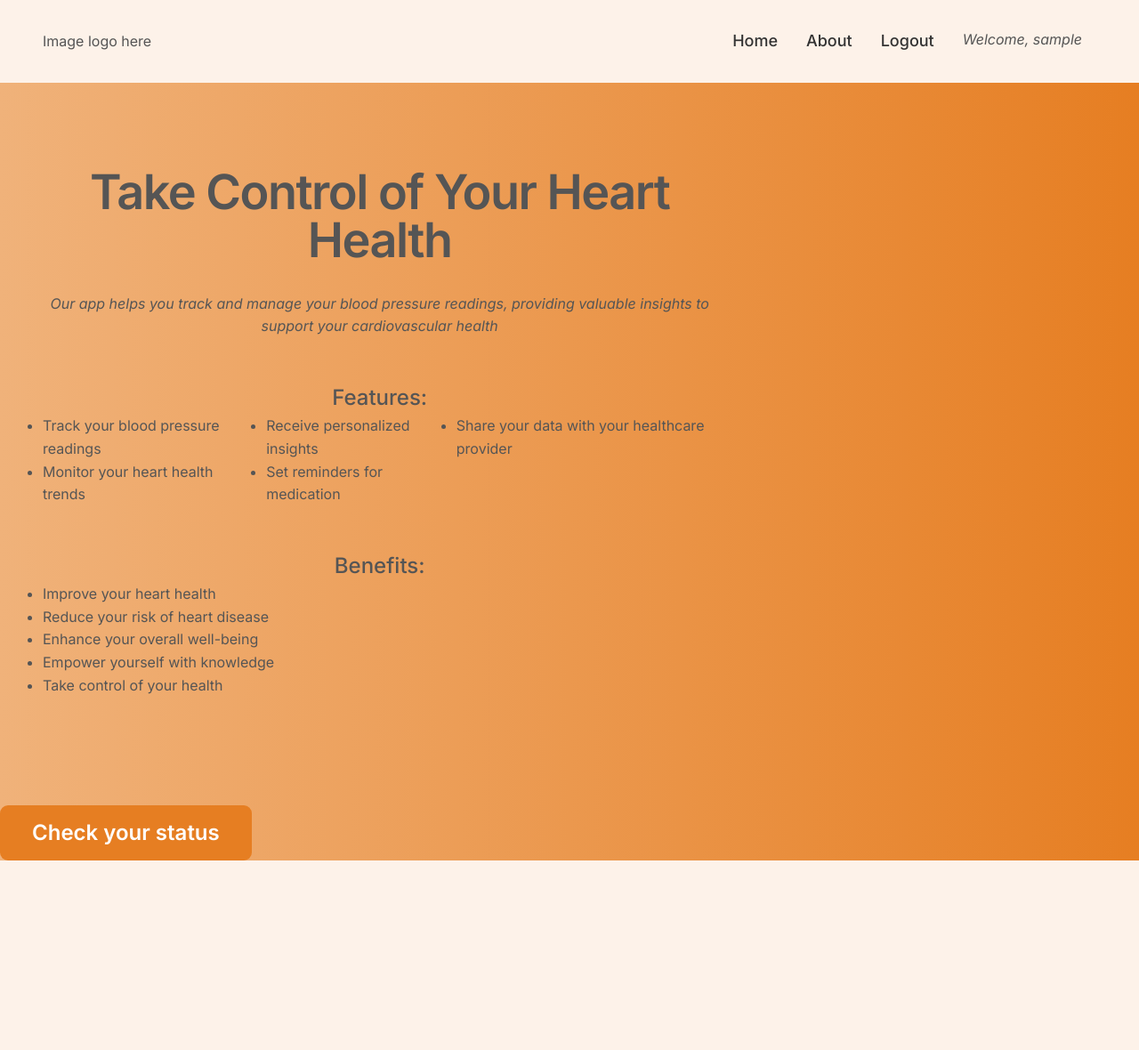
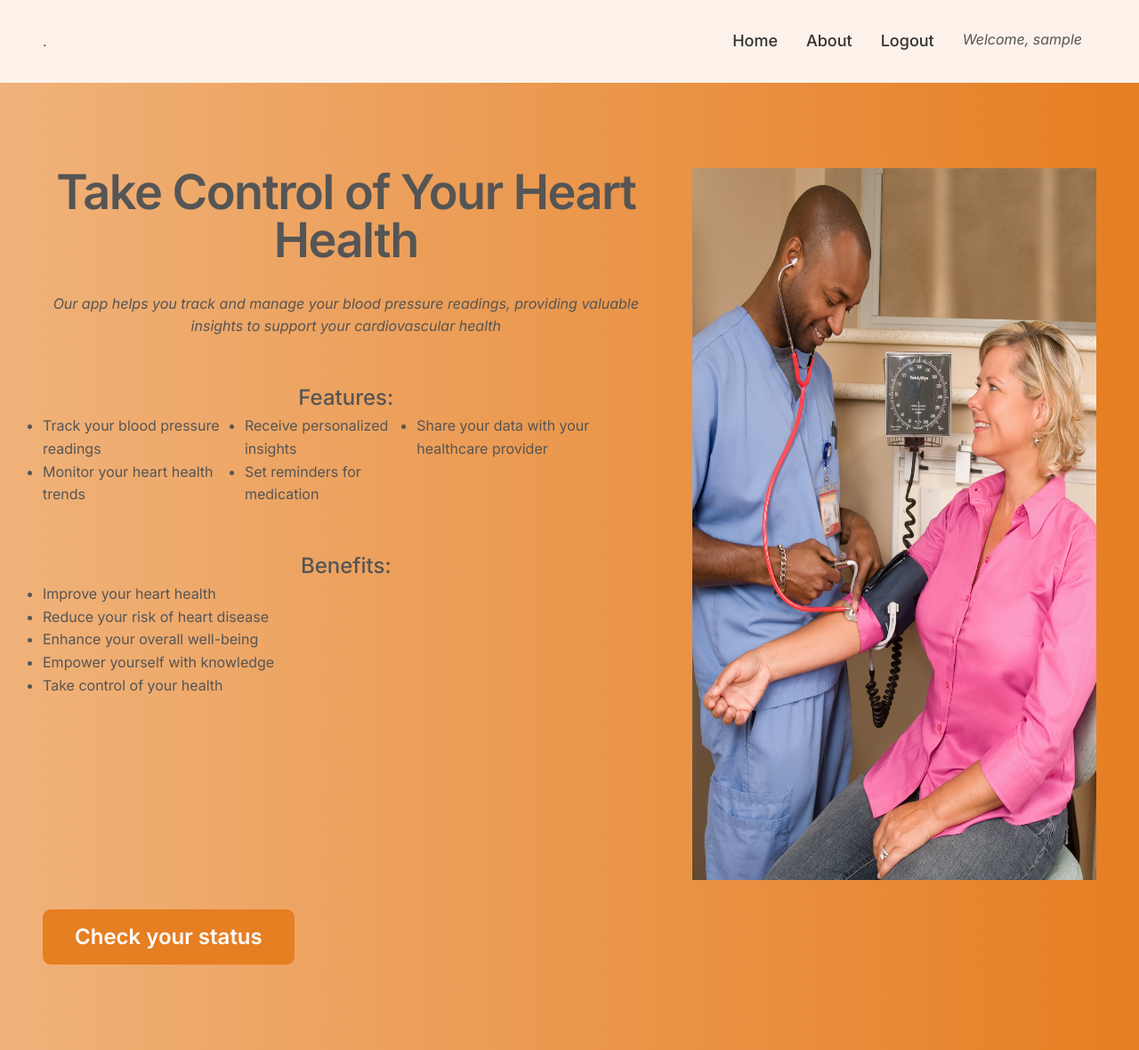
Before and after one commit to GOlukorede/BPTracker, a Flask app: page /home in a window 1280 px wide. Shown: the whole page at 89% size. Before the commit the page ends 967 px from the top, so only its background shows below. Run offline with Flask 3, Linux system fonts and the light colour scheme; the visitor is signed in with stand-in values (Sample User, id 1).

Commit message:
Updated the home file

```diff
--- a/tracker/api_page.py
+++ b/tracker/api_page.py
@@ -6,7 +6,7 @@ from flask_bcrypt import Bcrypt
 # Create an instance of the Api class
 bcrypt = Bcrypt()
 
-# Define the fields for the response data
+# Define the fields for the response data for the user
 user_fields = {
         'id': fields.Integer,
         'firstname': fields.String,
@@ -14,7 +14,7 @@ user_fields = {
         'email': fields.String
     }
 
-# Define the fields for the response data
+# Define the fields for the response data for the data
 data_fields = {
             'id': fields.Integer,
             'systolic': fields.Integer,
--- a/tracker/static/styles.css
+++ b/tracker/static/styles.css
@@ -297,7 +297,7 @@ html {
   padding: 9.6rem 4.8rem;
   /* height: 100vh; */
   display: grid;
-  grid-template-columns: 2fr 1fr;
+  grid-template-columns: 60fr 40fr;
   column-gap: 4.8rem;
 }
 
@@ -312,6 +312,11 @@ html {
 .home-img {
   max-width: 100%;
   height: auto;
+}
+
+.home-img-home {
+  max-width: 100%;
+  height: 100vh;
 }
 
 .home-heading-primary {
--- a/tracker/templates/home.html
+++ b/tracker/templates/home.html
@@ -1,7 +1,7 @@
 {% extends 'sample.html'%} {% block title %}home_page{% endblock title %} {%
 block content %}
 <div class="upper-home-cnt">
-  <div class="home-cnt">
+  <d class="home-cnt">
     <div>
       <heading>
         <h2 class="home-heading-primary">Take Control of Your Heart Health</h2>
@@ -35,6 +35,12 @@ block content %}
         </ul>
       </content>
     </div>
+    <div class="image-contents">
+      <img
+        class="home-img-home"
+        src="{{url_for('static', filename='img2.jpg')}}"
+        alt="Woman measuring her blood pressure"
+      />
     </div>
     <div>
     </br>
--- a/tracker/templates/sample.html
+++ b/tracker/templates/sample.html
@@ -12,7 +12,7 @@
   </head>
   <body>
     <header class='header'>
-      <p>Image logo here</p>
+      <p>.</p>
       <nav class='main-nav'>
         <ul class='nav-items'>
           {% if current_user.is_authenticated %}
```
